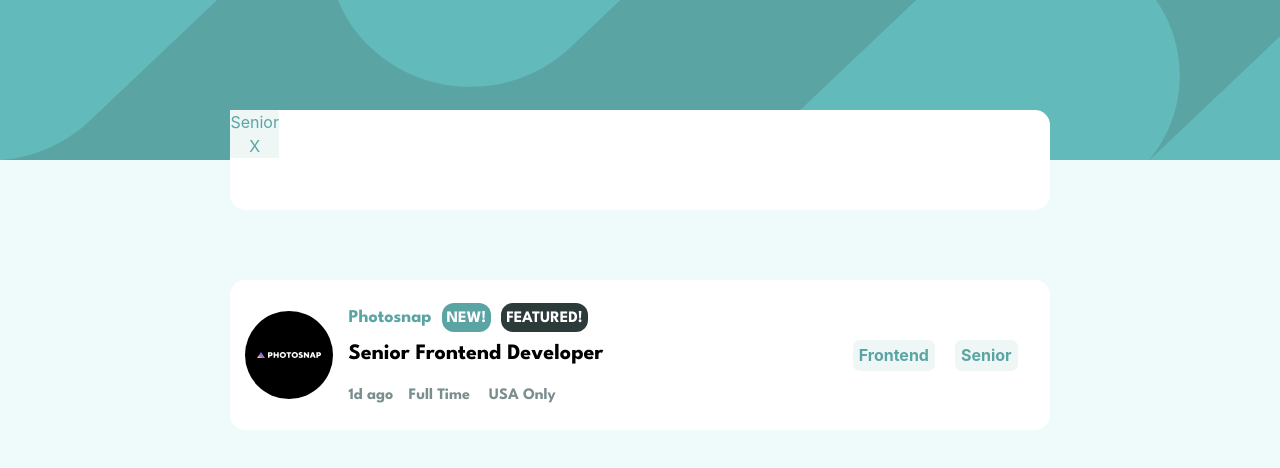
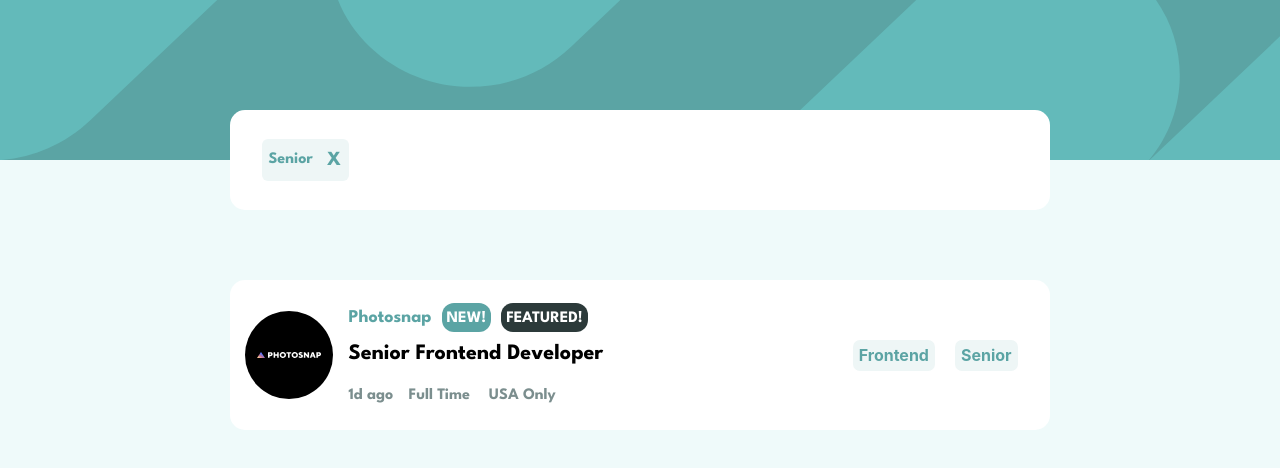
Before and after one commit to PiotrO9/frontend-mentor-job-listings, a React (Vite) app: page / in a window 1280 px wide. Both pictures are taken after a click on the element "Senior". Shown: the top 468 px of the page. Built offline with nearby package versions, Linux system fonts and the light colour scheme.

Commit message:
Add styles for categories filters

```diff
--- a/src/App.scss
+++ b/src/App.scss
@@ -35,6 +35,9 @@ main {
 
   .Filters {
     display: flex;
+    align-items: center;
+    justify-content: start;
+    gap: 30px;
     width: 64%;
     height: 100px;
     border-radius: 15px;
--- a/src/components/Filter.scss
+++ b/src/components/Filter.scss
@@ -5,4 +5,36 @@
     width: max-content;
     color: $DesaturatedDarkCyan;
     background-color: $LightGrayishCyanFilterTablets;
+    display: flex;
+    justify-content: center;
+    align-items: center;
+    font-family: "League Spartan";
+    border-radius: 6px;
+
+    &:nth-of-type(1) {
+        margin-left: 2rem;
+    }
+
+    &__Name {
+        padding: 6px;
+        font-weight: 700;
+    }
+
+    &__Close {
+        padding: 6px 8px;
+        font-weight: 700;
+        font-size: 20px;
+        width: 100%;
+        height: 300%;
+        text-align: center;
+
+        &:hover {
+            background-color: black;
+            color: white;
+            padding-top: 6px;
+            border-top-right-radius: 6px;
+            border-bottom-right-radius: 6px;
+            cursor: pointer;
+        }
+    }
 }
```
